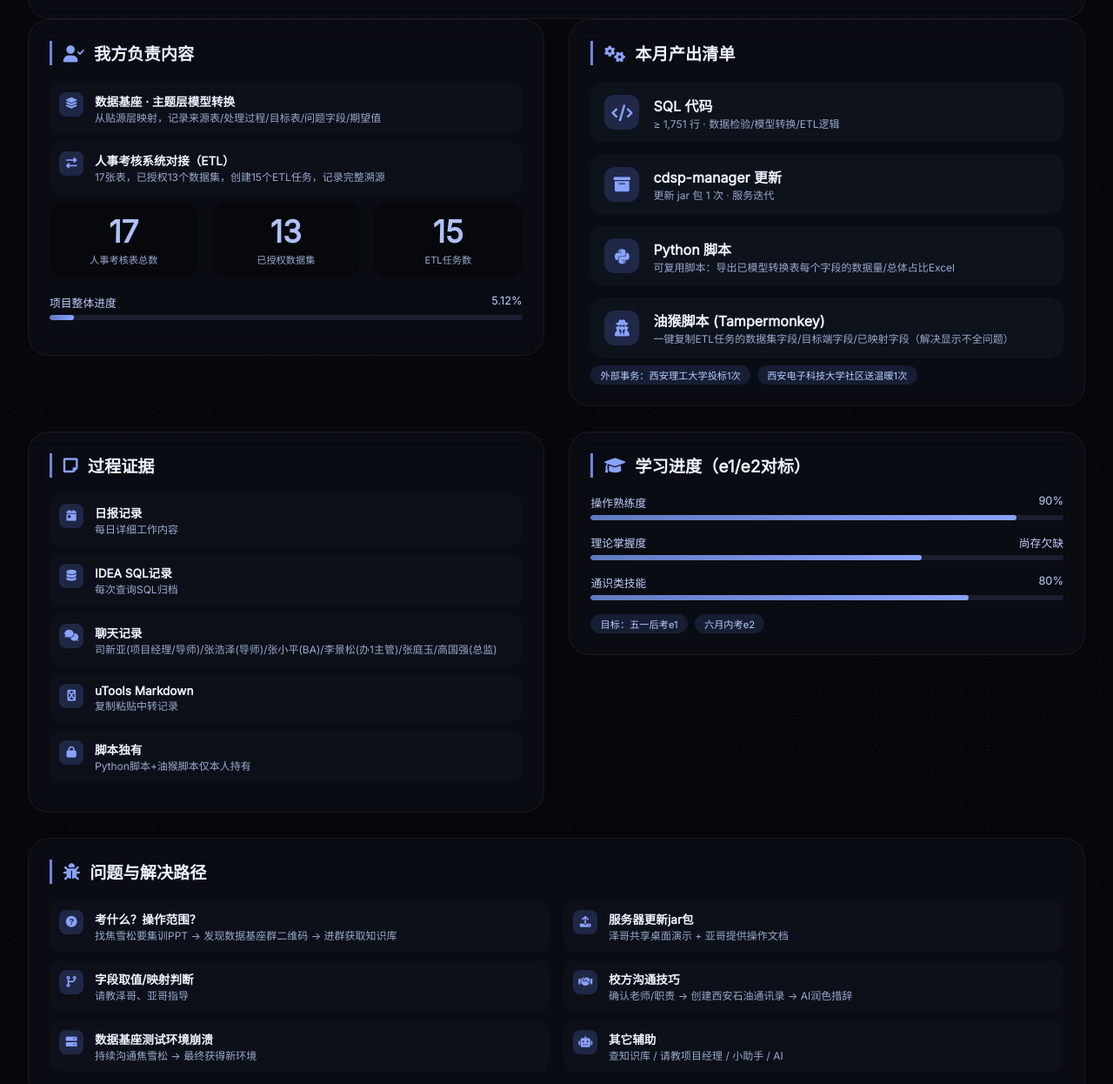
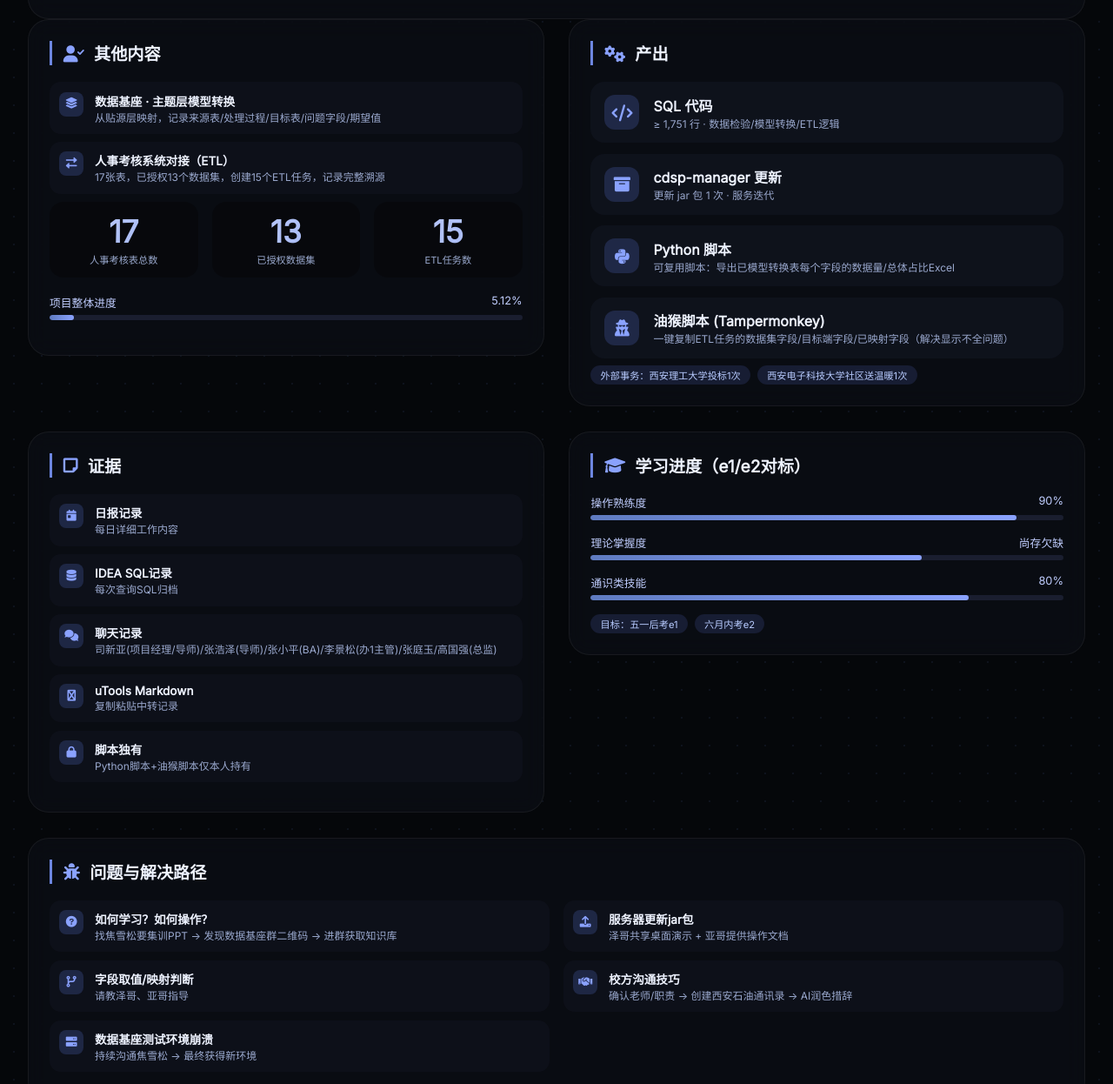
Before and after one commit to xshzl/lcyzl, a plain HTML site: page 202604.html in a window 1280 px wide. Shown: the part 1655-2901 px from the top of the page at 87% size. Drawn offline with Linux system fonts and the light colour scheme.

Commit message:
更新页面：2026-04-27 18:05:57

```diff
--- a/202604.html
+++ b/202604.html
@@ -527,7 +527,7 @@
     <!-- 我方负责内容 + 产出对比 + 独立产出行 -->
     <div class="two-columns">
         <div class="card">
-            <div class="card-title"><i class="fas fa-user-check"></i> 我方负责内容</div>
+            <div class="card-title"><i class="fas fa-user-check"></i> 其他内容</div>
             <div class="list-item"><div class="list-icon"><i class="fas fa-layer-group"></i></div><div class="list-content"><div class="list-title">数据基座 · 主题层模型转换</div><div class="list-desc">从贴源层映射，记录来源表/处理过程/目标表/问题字段/期望值</div></div></div>
             <div class="list-item"><div class="list-icon"><i class="fas fa-exchange-alt"></i></div><div class="list-content"><div class="list-title">人事考核系统对接（ETL）</div><div class="list-desc">17张表，已授权13个数据集，创建15个ETL任务，记录完整溯源</div></div></div>
             <div class="metric-pair" style="margin-top: 0.5rem;">
@@ -543,7 +543,7 @@
 
         <!-- 产出量独立展示 -->
         <div class="card">
-            <div class="card-title"><i class="fas fa-cogs"></i> 本月产出清单</div>
+            <div class="card-title"><i class="fas fa-cogs"></i> 产出</div>
             <div class="output-list">
                 <div class="output-row"><div class="output-icon"><i class="fas fa-code"></i></div><div class="output-content"><div class="output-title">SQL 代码</div><div class="output-desc">≥ 1,751 行 · 数据检验/模型转换/ETL逻辑</div></div></div>
                 <div class="output-row"><div class="output-icon"><i class="fas fa-box-archive"></i></div><div class="output-content"><div class="output-title">cdsp-manager 更新</div><div class="output-desc">更新 jar 包 1 次 · 服务迭代</div></div></div>
@@ -557,7 +557,7 @@
     <!-- 证据 + 学习进度 -->
     <div class="two-columns">
         <div class="card">
-            <div class="card-title"><i class="fas fa-sticky-note"></i> 过程证据</div>
+            <div class="card-title"><i class="fas fa-sticky-note"></i> 证据</div>
             <div class="list-item"><div class="list-icon"><i class="fas fa-calendar-day"></i></div><div class="list-content"><div class="list-title">日报记录</div><div class="list-desc">每日详细工作内容</div></div></div>
             <div class="list-item"><div class="list-icon"><i class="fas fa-database"></i></div><div class="list-content"><div class="list-title">IDEA SQL记录</div><div class="list-desc">每次查询SQL归档</div></div></div>
             <div class="list-item"><div class="list-icon"><i class="fas fa-comments"></i></div><div class="list-content"><div class="list-title">聊天记录</div><div class="list-desc">司新亚(项目经理/导师)/张浩泽(导师)/张小平(BA)/李景松(办1主管)/张庭玉/高国强(总监)</div></div></div>
@@ -579,14 +579,14 @@
         <div class="card-title"><i class="fas fa-bug"></i> 问题与解决路径</div>
         <div class="two-columns" style="margin-bottom: 0; gap: 1rem;">
             <div>
-                <div class="list-item"><div class="list-icon"><i class="fas fa-question-circle"></i></div><div class="list-content"><div class="list-title">考什么？操作范围？</div><div class="list-desc">找焦雪松要集训PPT → 发现数据基座群二维码 → 进群获取知识库</div></div></div>
+                <div class="list-item"><div class="list-icon"><i class="fas fa-question-circle"></i></div><div class="list-content"><div class="list-title">如何学习？如何操作？</div><div class="list-desc">找焦雪松要集训PPT → 发现数据基座群二维码 → 进群获取知识库</div></div></div>
                 <div class="list-item"><div class="list-icon"><i class="fas fa-code-branch"></i></div><div class="list-content"><div class="list-title">字段取值/映射判断</div><div class="list-desc">请教泽哥、亚哥指导</div></div></div>
                 <div class="list-item"><div class="list-icon"><i class="fas fa-server"></i></div><div class="list-content"><div class="list-title">数据基座测试环境崩溃</div><div class="list-desc">持续沟通焦雪松 → 最终获得新环境</div></div></div>
             </div>
             <div>
                 <div class="list-item"><div class="list-icon"><i class="fas fa-upload"></i></div><div class="list-content"><div class="list-title">服务器更新jar包</div><div class="list-desc">泽哥共享桌面演示 + 亚哥提供操作文档</div></div></div>
                 <div class="list-item"><div class="list-icon"><i class="fas fa-handshake"></i></div><div class="list-content"><div class="list-title">校方沟通技巧</div><div class="list-desc">确认老师/职责 → 创建西安石油通讯录 → AI润色措辞</div></div></div>
-                <div class="list-item"><div class="list-icon"><i class="fas fa-robot"></i></div><div class="list-content"><div class="list-title">其它辅助</div><div class="list-desc">查知识库 / 请教项目经理 / 小助手 / AI</div></div></div>
+                <!-- <div class="list-item"><div class="list-icon"><i class="fas fa-robot"></i></div><div class="list-content"><div class="list-title">其它辅助</div><div class="list-desc">查知识库 / 请教项目经理 / 小助手 / AI</div></div></div> -->
             </div>
         </div>
     </div>
```
